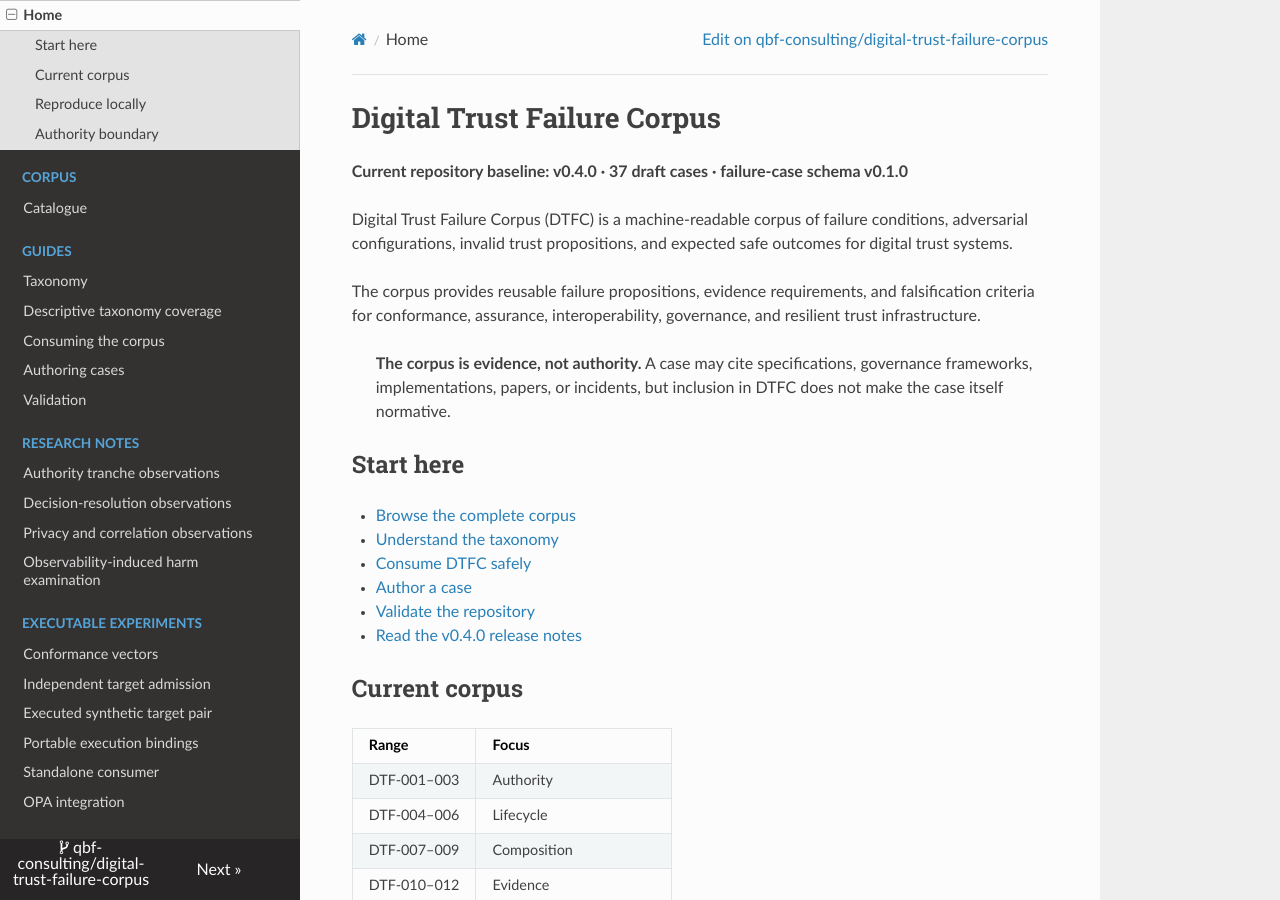
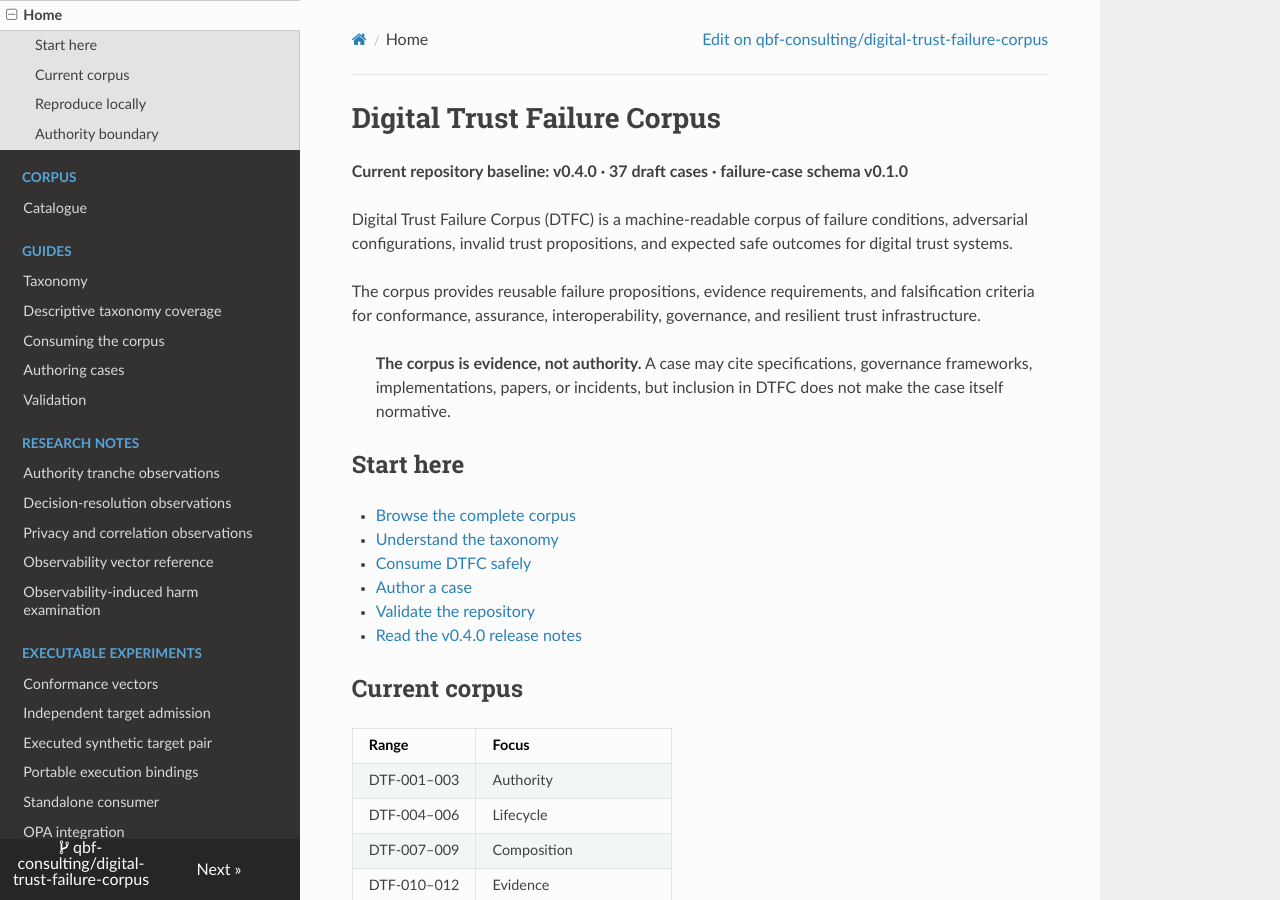
Before and after one commit to qbf-consulting/digital-trust-failure-corpus, an MkDocs documentation site: the page built from docs/index.md, in a window 1280 px wide and 900 px high. Built offline with MkDocs 1.6.1, drawn with Linux system fonts in a browser that asks for light colours; nearby versions of some CDN libraries.

Commit message:
docs: publish observability vector reference in navigation

```diff
--- a/mkdocs.yml
+++ b/mkdocs.yml
@@ -27,6 +27,7 @@ nav:
       - Authority tranche observations: authority-tranche-observations.md
       - Decision-resolution observations: decision-resolution-tranche-observations.md
       - Privacy and correlation observations: privacy-correlation-tranche-observations.md
+      - Observability vector reference: observability-vector-reference.md
       - Observability-induced harm examination: observability-induced-harm.md
   - Executable experiments:
       - Conformance vectors: conformance-vectors.md
```
